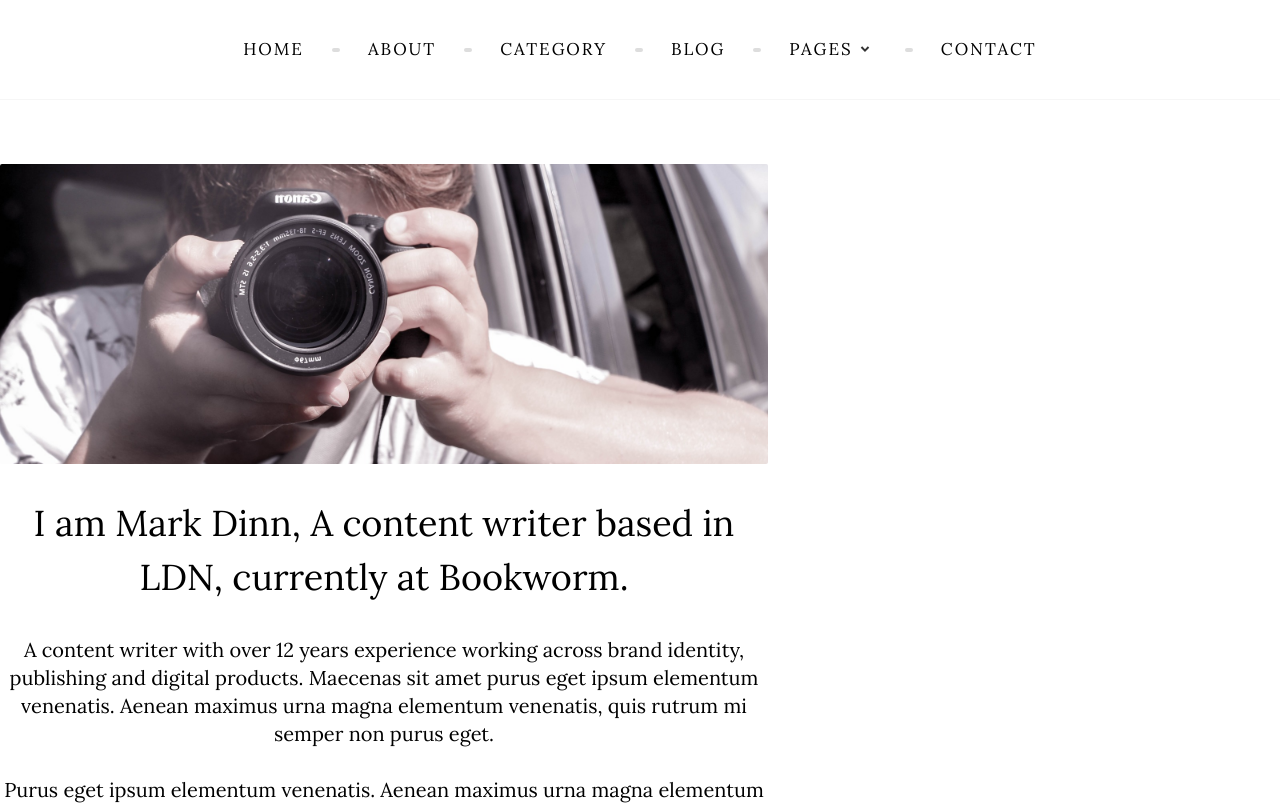
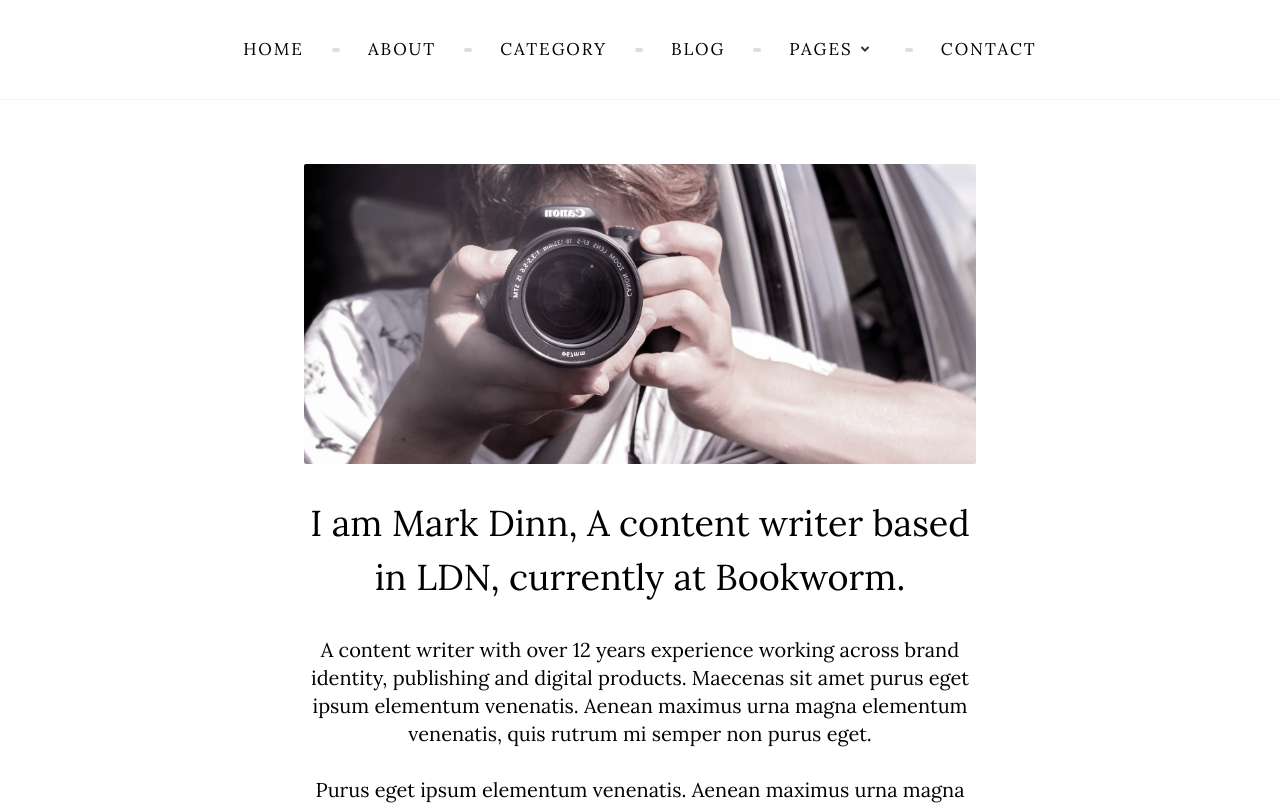
Before and after one commit to statichunt/techfeed-nextjs, a Next.js app: page /about in a window 1280 px wide. Shown: the top 805 px of the page. Built offline with nearby package versions, Linux system fonts and the light colour scheme.

Commit message:
fixxed issue

```diff
--- a/component/About/AboutData.js
+++ b/component/About/AboutData.js
@@ -6,7 +6,7 @@ import Header from "next/head"
 function AboutData({data}) {
 
     return (
-        <div className="container my-16">
+        <div className="PostContainer my-16">
             <Header>
                 <title>{data.frontmatter.about}</title>
             </Header>
```
